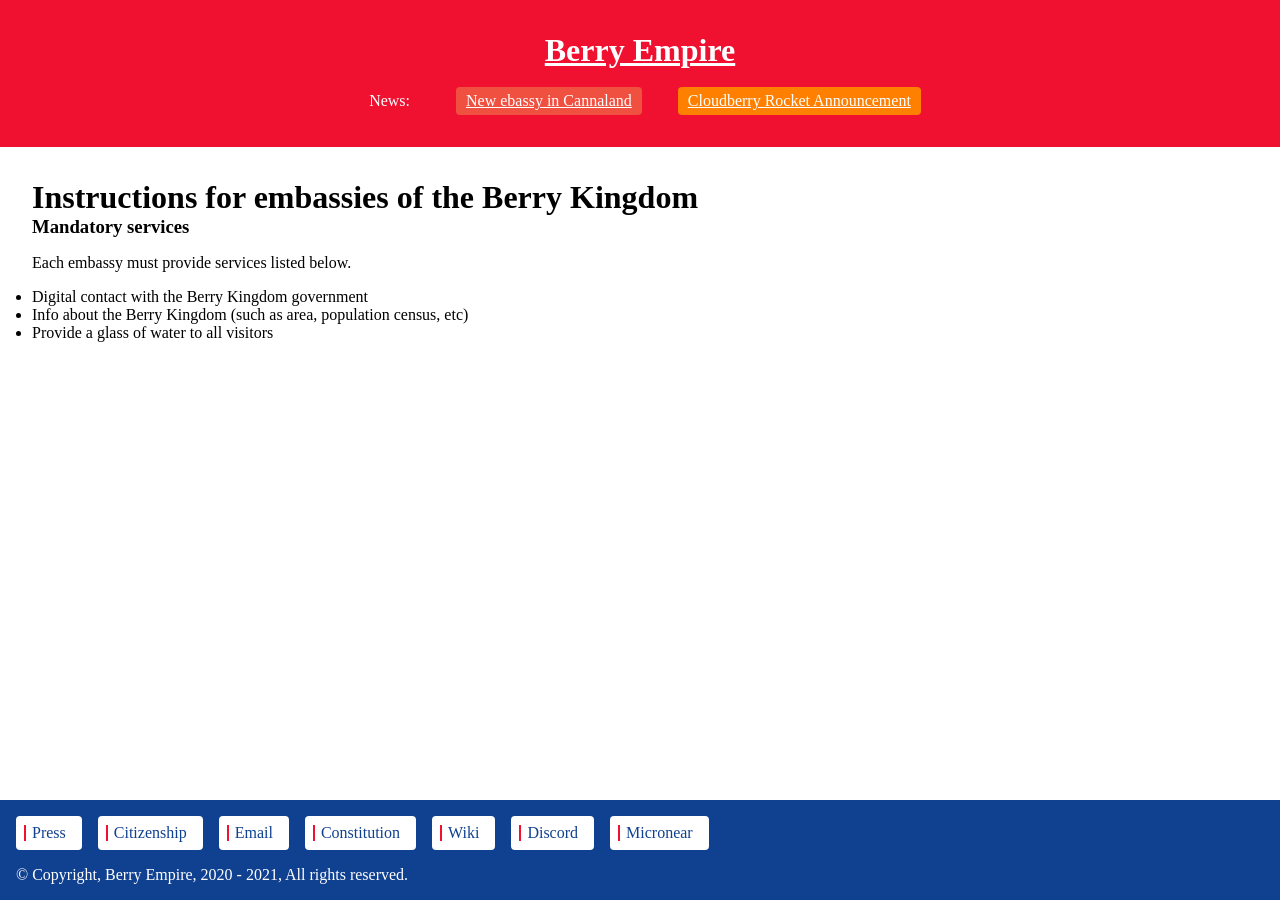
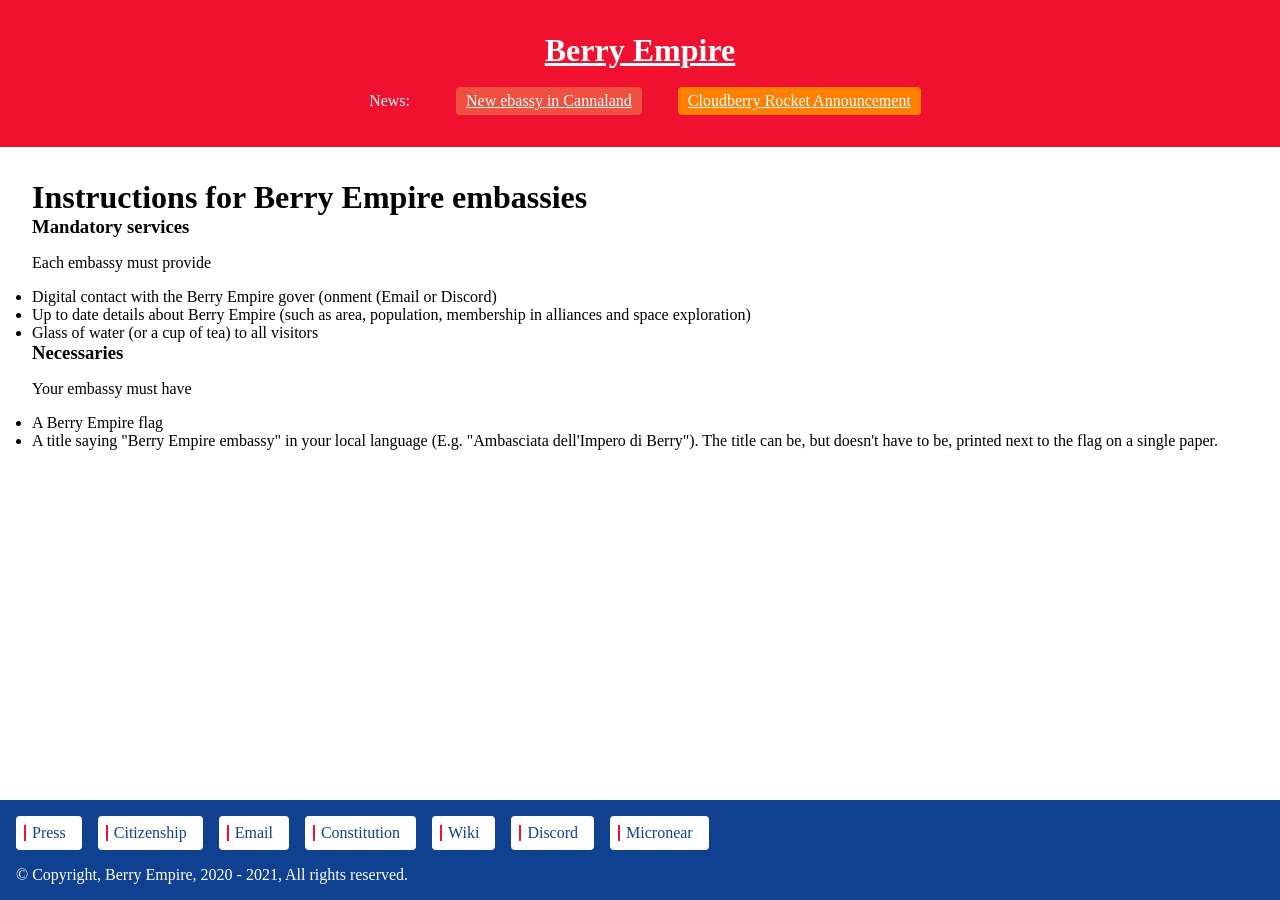
Before and after one commit to berryempire/berryempire.github.io, a Jekyll site: the page built from embassy.md, in a window 1280 px wide. Built offline with Jekyll 4.4.1, drawn with Linux system fonts in a browser that asks for light colours; our own code applies the rules of GitHub Pages for plain Markdown files.

Commit message:
Update embassy.md

```diff
--- a/embassy.md
+++ b/embassy.md
@@ -1,11 +1,19 @@
-<h2> Instructions for embassies of the Berry Kingdom</h2>
+<h2>Instructions for Berry Empire embassies</h2>
 
 <h3>Mandatory services</h3>
 <p>
-    Each embassy must provide services listed below.
+    Each embassy must provide
 </p>
 <ul>
-    <li>Digital contact with the Berry Kingdom government</li>
-    <li>Info about the Berry Kingdom (such as area, population census, etc) </li>
-    <li>Provide a glass of water to all visitors</li>
+    <li>Digital contact with the Berry Empire gover (onment (Email or Discord)</li>
+    <li>Up to date details about Berry Empire (such as area, population, membership in alliances and space exploration) </li>
+    <li>Glass of water (or a cup of tea) to all visitors</li>
 </ul>
+<h3>Necessaries</h3>
+<p>
+    Your embassy must have
+</p>
+<ul>
+    <li>A Berry Empire flag</li>
+    <li>A title saying "Berry Empire embassy" in your local language (E.g. "Ambasciata dell'Impero di Berry"). The title can be, but doesn't have to be, printed next to the flag on a single paper.</li>
+</ul>
```
